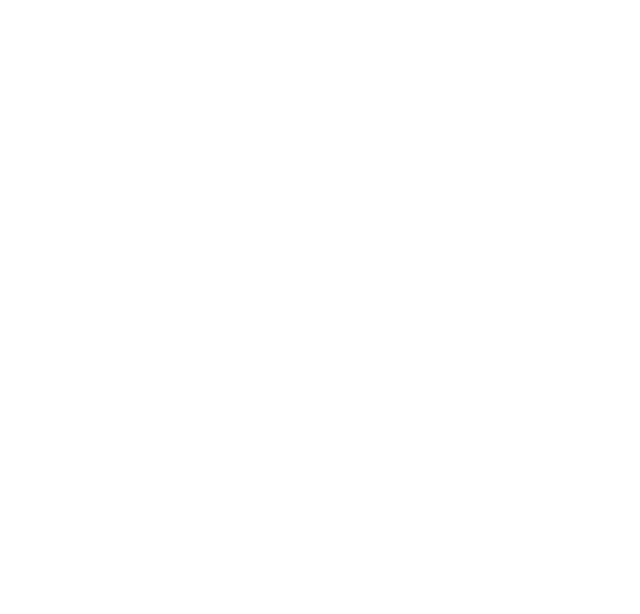
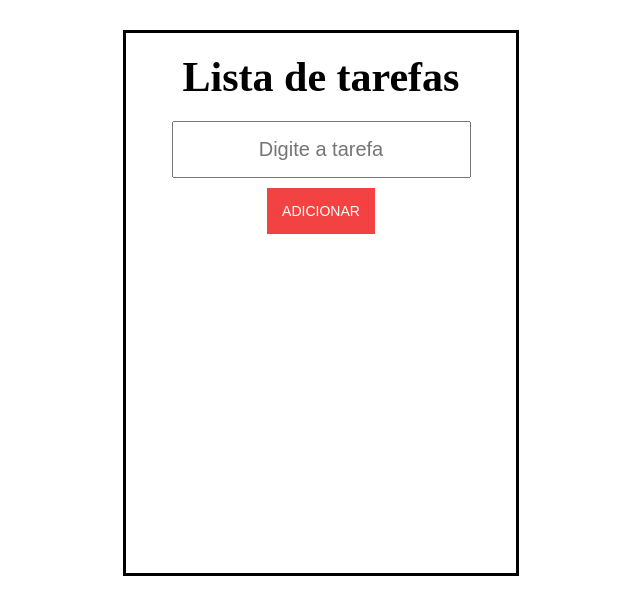
Before and after one commit to gabrielopes7/listadetarefas, a plain HTML site: page index.html in a window 1280 px wide. Shown: the whole page, without its empty margins (319-959 px from the left). Drawn offline with Linux system fonts and the light colour scheme.

Commit message:
layout completo

```diff
--- a/index.html
+++ b/index.html
@@ -1,15 +1,20 @@
 <!DOCTYPE html>
 <html lang="pt-BR">
-<head>
-    <meta charset="UTF-8">
-    <meta http-equiv="X-UA-Compatible" content="IE=edge">
-    <meta name="viewport" content="width=device-width, initial-scale=1.0">
+  <head>
+    <meta charset="UTF-8" />
+    <meta http-equiv="X-UA-Compatible" content="IE=edge" />
+    <meta name="viewport" content="width=device-width, initial-scale=1.0" />
     <title>Lista de tarefas</title>
-    <link rel="stylesheet" href="style.css">
-</head>
-<body>
+    <link rel="stylesheet" href="style.css" />
+  </head>
+  <body>
+    <div class="list">
+      <h1 class="title">Lista de tarefas</h1>
+      <input type="text" id="text" placeholder="Digite a tarefa" required />
+      <input type="submit" value="ADICIONAR" id="send" required/>
+      <ul class="criadorLista"></ul>
+    </div>
 
-
-    <script src = "script.js"></script>
-</body>
+    <script src="script.js"></script>
+  </body>
 </html>
--- a/style.css
+++ b/style.css
@@ -0,0 +1,62 @@
+@charset "UTF-8";
+
+* {
+  margin: 0;
+  padding: 0;
+}
+
+body {
+  font-family: Arial, Helvetica, sans-serif;
+}
+
+.list {
+  background-color: white;
+  border: 3px solid rgb(0, 0, 0);
+  width: 350px;
+  height: 500px;
+  margin: auto;
+  text-align: center;
+  margin-top: 30px;
+  padding: 20px;
+  overflow: auto;
+}
+
+.title{
+    font-size: 42px;
+    font-family: 'Times New Roman', Times, serif;
+}
+
+input#text {
+  padding: 15px;
+  text-align: center;
+  font-size: 20px;
+  margin-top: 20px;
+
+}
+
+input#send {
+  display: block;
+  margin: auto;
+  margin-top: 10px;
+  padding: 15px;
+  background-color: rgb(243, 66, 66);
+  color: white;
+  font-size: 14px;
+  border: none;
+}
+
+input#send:hover{
+    background-color: rgb(184, 49, 49);
+    cursor: pointer;
+}
+
+ul {
+  width: 300px;
+  font-size: 20px;
+  margin: auto;
+  margin-top: 30px;
+}
+
+li{
+    margin-top: 20px ;
+}
```
